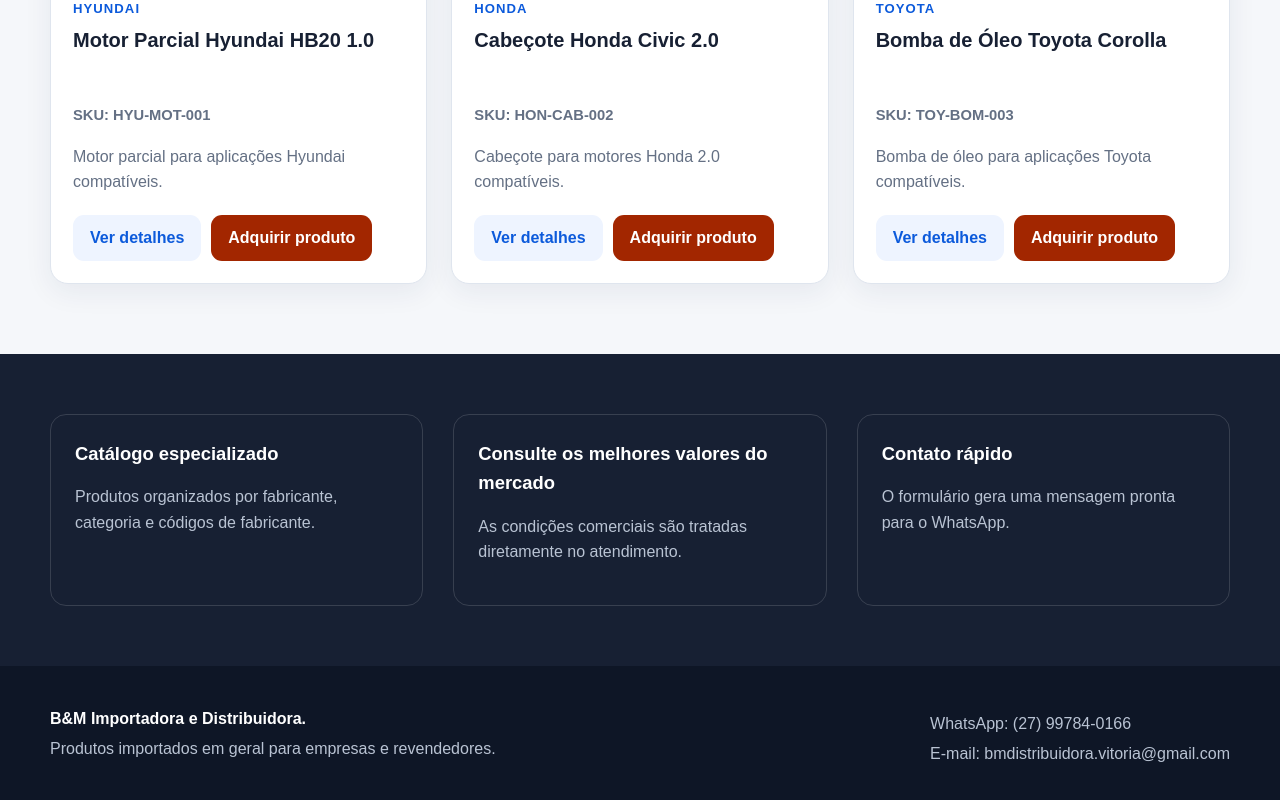
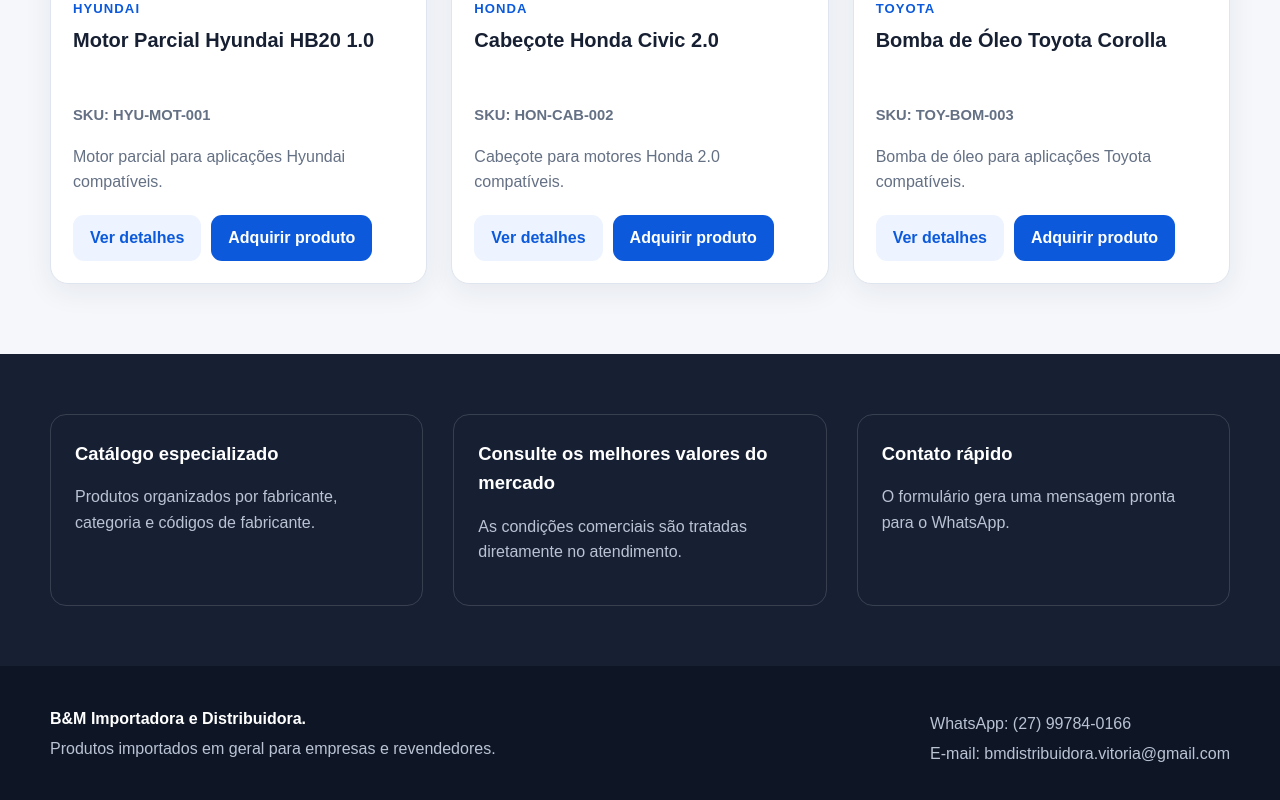
Before and after one commit to romanuser/bm-vitrine, a Next.js app: page / in a window 1280 px wide. Shown: the part 997-1797 px from the top of the page. Built offline with nearby package versions, Linux system fonts and the light colour scheme.

Commit message:
Atualiza css .button.primary inserindo var -- primary

```diff
--- a/src/app/globals.css
+++ b/src/app/globals.css
@@ -275,7 +275,7 @@
 }
 
 .button.primary {
-  background: var(--secundary);
+  background: var(--primary);
   color: white;
 }
 
```
